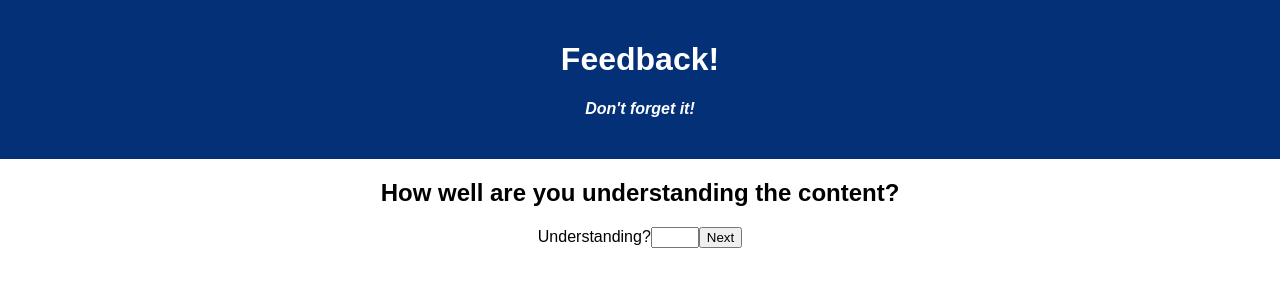
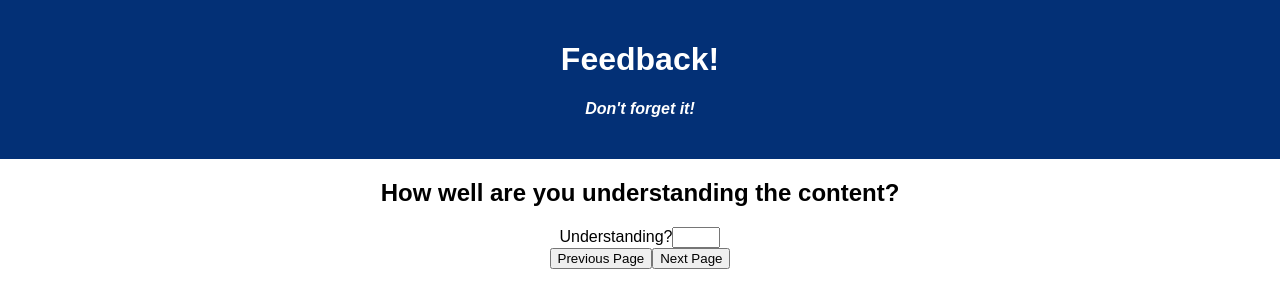
Before and after one commit to Jay-Wikstrom/weekend-redux-feedback-loop, a React (Create React App) app: page /#/understanding in a window 1280 px wide. Shown: the top 308 px of the page. Built offline with nearby package versions, Linux system fonts and the light colour scheme.

Commit message:
Added Previous button

```diff
--- a/src/components/Comments/Comments.jsx
+++ b/src/components/Comments/Comments.jsx
@@ -8,6 +8,10 @@ function Comments() {
     const history = useHistory();
 
     const [commentsInput, setCommentsInput] = useState('');
+
+    const handlePrev = () => {
+        history.push('/supported');
+    }
 
     const handleSubmit = () => {
         dispatch({
@@ -26,8 +30,9 @@ function Comments() {
                     value={commentsInput}
                     onChange={e => setCommentsInput(e.target.value)}
                 />
-                <button>Next</button>
             </form>
+            <button onClick={handlePrev}>Previous Page</button>
+            <button onClick={handleSubmit}>Next Page</button>
         </div>
     )
 }
--- a/src/components/Feeling/Feeling.jsx
+++ b/src/components/Feeling/Feeling.jsx
@@ -9,7 +9,11 @@ function Feeling(){
 
     const [feelingInput, setFeelingInput] = useState('');
 
-    const handleSubmit =() =>{
+    const handlePrev = () => {
+        history.push('/');
+    }
+
+    const handleSubmit = () => {
         if (feelingInput === ''){
             alert('Please enter a number between 1-6');
         } else {
@@ -33,8 +37,9 @@ function Feeling(){
                     value={feelingInput}
                     onChange={e => setFeelingInput(e.target.value)}
                 />
-                <button>Next</button>
             </form>
+            <button onClick={handlePrev}>Previous Page</button>
+            <button onClick={handleSubmit}>Next Page</button>
         </div>
     )
 }
--- a/src/components/Review/Review.jsx
+++ b/src/components/Review/Review.jsx
@@ -12,6 +12,10 @@ function Review() {
         understanding: feedback[1],
         support: feedback[2],
         comments: feedback[3]
+    }
+
+    const handlePrev = () => {
+        history.push('/comments');
     }
 
     const handleSubmit = () => {
@@ -34,6 +38,7 @@ function Review() {
                 <h3>Understanding: {feedbackObject.understanding}</h3>
                 <h3>Support: {feedbackObject.support}</h3>
                 <h3>Comments: {feedbackObject.comments}</h3>
+            <button onClick={handlePrev}>Previous Page</button>
             <button onClick={handleSubmit}>Submit</button>
         </div>
     )
--- a/src/components/Supported/Supported.jsx
+++ b/src/components/Supported/Supported.jsx
@@ -8,6 +8,10 @@ function Supported() {
     const history = useHistory();
 
     const [supportInput, setSupportInput] = useState('');
+
+    const handlePrev = () => {
+        history.push('/understanding');
+    }
 
     const handleSubmit = () => {
         if (supportInput === '') {
@@ -33,8 +37,9 @@ function Supported() {
                     value={supportInput}
                     onChange={e => setSupportInput(e.target.value)}
                 />
-                <button>Next</button>
             </form>
+            <button onClick={handlePrev}>Previous Page</button>
+            <button onClick={handleSubmit}>Next Page</button>
         </div>
     )
 }
--- a/src/components/Understanding/Understanding.jsx
+++ b/src/components/Understanding/Understanding.jsx
@@ -8,6 +8,11 @@ function Understanding() {
     const history = useHistory();
 
     const [understandingInput, setUnderstandingInput] = useState('');
+
+    const handlePrev = () => {
+        history.push('/feeling');
+    }
+
     const handleSubmit = () => {
         if (understandingInput === '') {
             alert('Please enter a number between 1-6');
@@ -32,8 +37,9 @@ function Understanding() {
                     value={understandingInput}
                     onChange={e => setUnderstandingInput(e.target.value)}
                 />
-                <button>Next</button>
             </form>
+            <button onClick={handlePrev}>Previous Page</button>
+            <button onClick={handleSubmit}>Next Page</button>
         </div>
     )
 }
```
